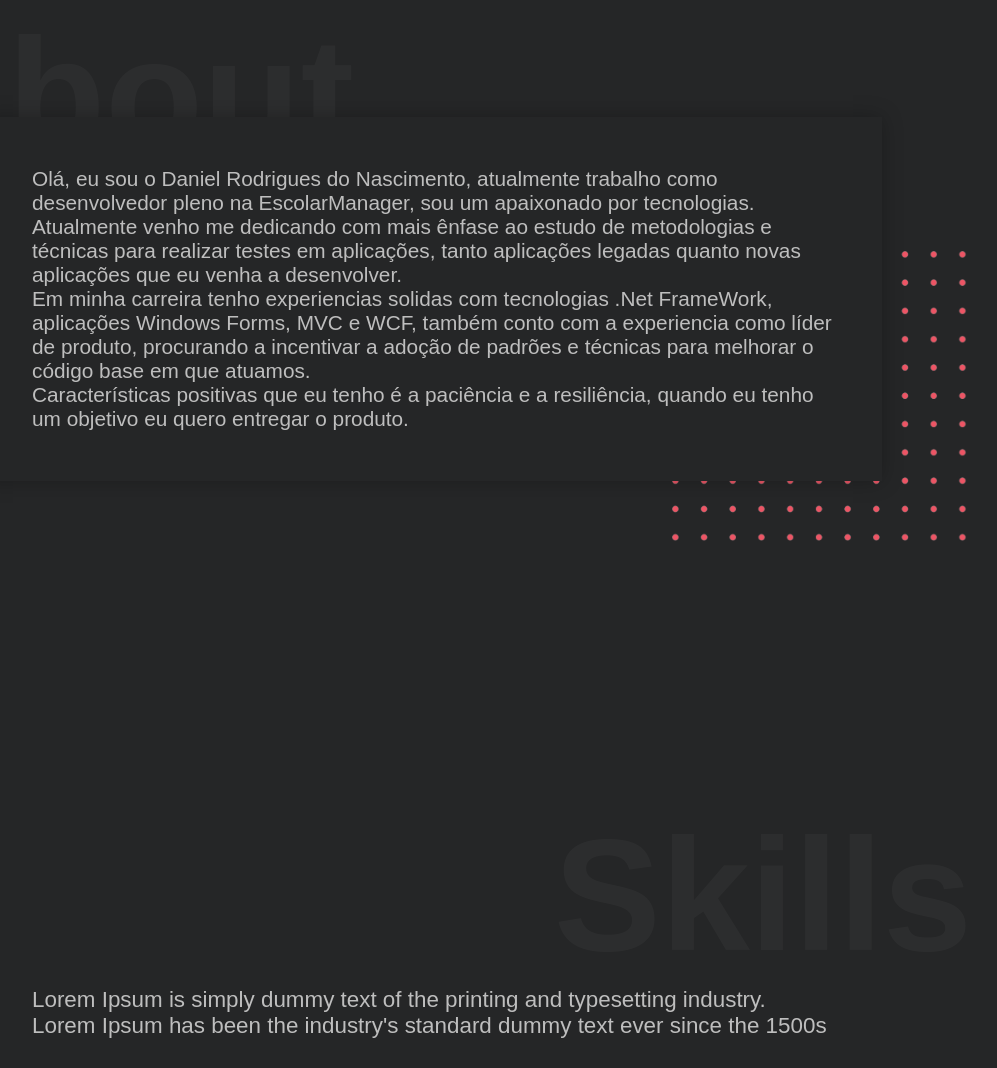
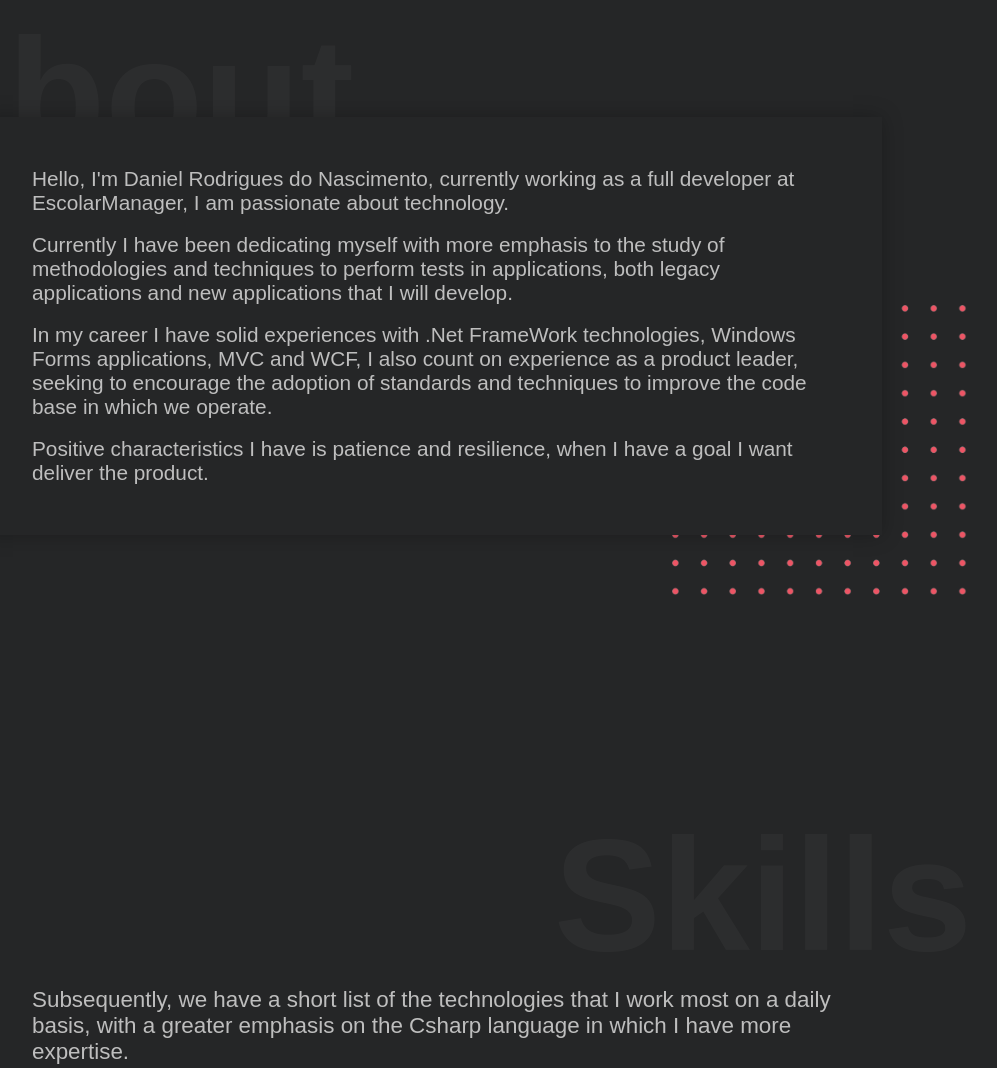
Before and after one commit to Daniel-Nascimento-Em/Portifolio, a plain HTML site: page index.html in a window 1280 px wide. Shown: the part 892-1960 px from the top of the page, without its empty margins (208-1205 px from the left). Drawn offline with Linux system fonts and the light colour scheme.

Commit message:
M006 Atualizando quadro de skills

```diff
--- a/index.html
+++ b/index.html
@@ -69,24 +69,29 @@
   <div class="container about" id="about">
     <h1>About</h1>
     <div class="about-me-info">
-      <p>Olá, eu sou o Daniel Rodrigues do Nascimento, atualmente trabalho como desenvolvedor pleno na EscolarManager,
-        sou um apaixonado por tecnologias.</p>
-      <p>Atualmente venho me dedicando com mais ênfase ao estudo de metodologias e técnicas para realizar testes em
-        aplicações, tanto aplicações legadas quanto novas aplicações que eu venha a desenvolver.</p>
-      <p>Em minha carreira tenho experiencias solidas com tecnologias .Net FrameWork, aplicações Windows Forms, MVC e
-        WCF, também conto com a experiencia como líder de produto, procurando a incentivar a adoção de padrões e
-        técnicas para melhorar o código base em que atuamos. </p>
-      <p>Características positivas que eu tenho é a paciência e a resiliência, quando eu tenho um objetivo eu quero
-        entregar o produto.</p>
+      <p> Hello, I'm Daniel Rodrigues do Nascimento, currently working as a full developer at EscolarManager,
+      I am passionate about technology. </p>
+      <br>
+      <p> Currently I have been dedicating myself with more emphasis to the study of methodologies and techniques
+      to perform tests in
+      applications, both legacy applications and new applications that I will develop. </p>
+      <br>
+      <p> In my career I have solid experiences with .Net FrameWork technologies, Windows Forms applications,
+      MVC and WCF, I also count on experience as a product leader,
+      seeking to encourage the adoption of standards and techniques to improve
+      the code base in which we operate. </p>
+      <br>
+      <p> Positive characteristics I have is patience and resilience, when I have a goal I want
+      deliver the product. </p>
     </div>
     <img src="img/dotted-shape.png" alt="">
   </div>
 
   <div class="container skills" id="skills">
     <h1>Skills</h1>
-    <p class="skills-info">Lorem Ipsum is simply dummy text of the printing and typesetting industry. Lorem Ipsum has
-      been the
-      industry's standard dummy text ever since the 1500s</p>
+    <p class="skills-info">Subsequently, we have a short list of the technologies that I work most on a daily basis,
+      with a greater emphasis on the
+      Csharp language in which I have more expertise.</p>
     <div class="html">
       <div class="tag-html">
         <p>HTML</p>
```
